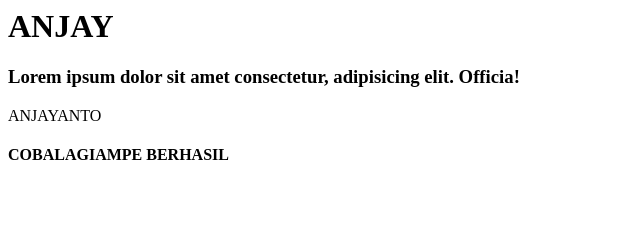
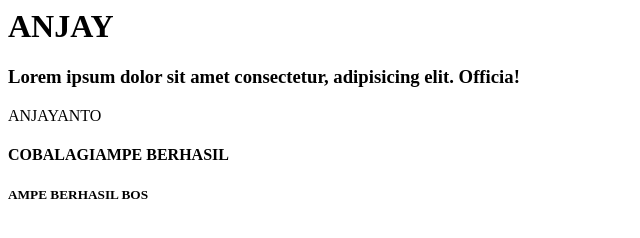
Before and after one commit to LAPERSSS/COBACOBA, a plain HTML site: page index.html in a window 1280 px wide. Shown: the whole page, without its empty margins (0-640 px from the left). Drawn offline with Linux system fonts and the light colour scheme.

Commit message:
awokaokko

```diff
--- a/index.html
+++ b/index.html
@@ -10,5 +10,6 @@
     <h3>Lorem ipsum dolor sit amet consectetur, adipisicing elit. Officia!</h3>
     <p>ANJAYANTO</p>
     <h4>COBALAGIAMPE BERHASIL</h4>
+    <h5>AMPE BERHASIL BOS</h5>
   </body>
 </html>
```
